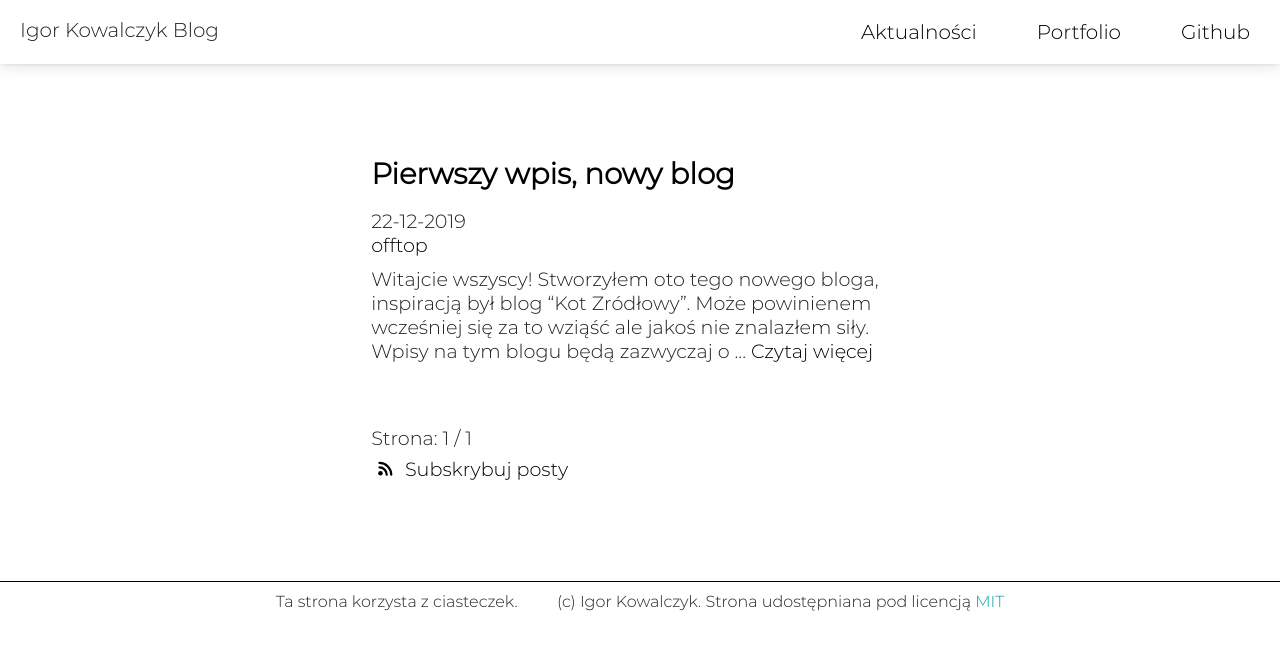
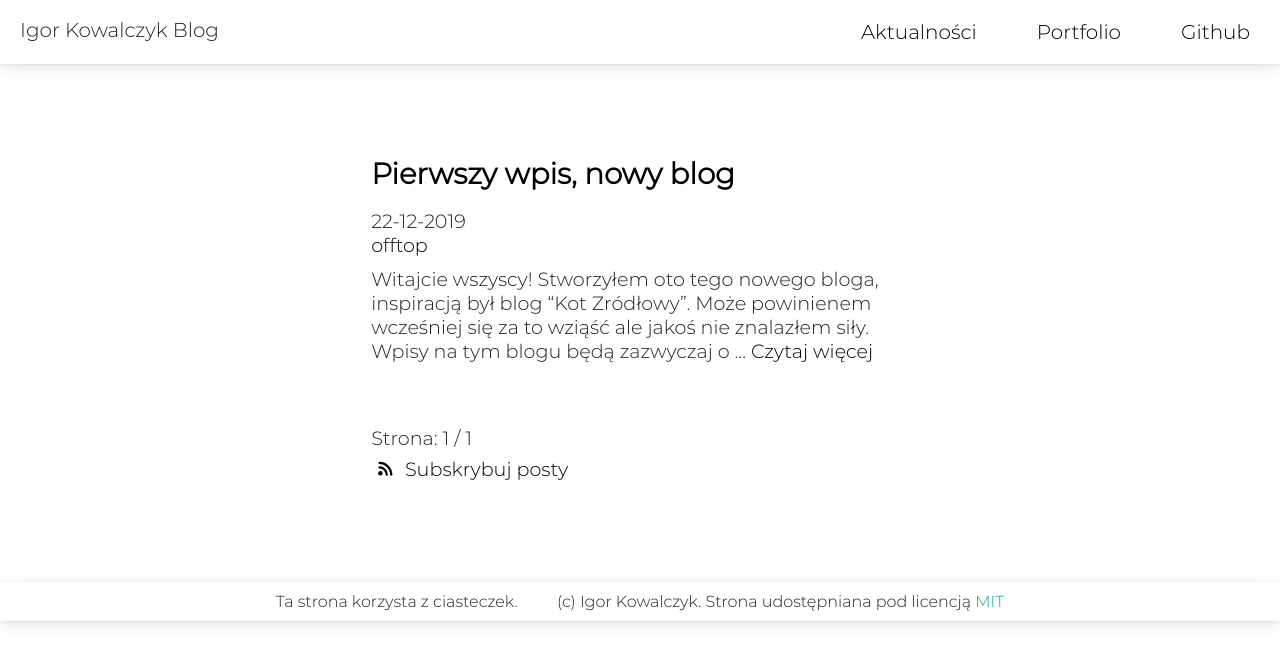
Before and after one commit to IgorKowalczyk/blog, a Jekyll site: the page built from index.html, in a window 1280 px wide. Shown: the top 664 px of the page. Built offline with Jekyll 4.4.1, drawn with Linux system fonts in a browser that asks for light colours; the list of posts is cut into pages by our own code.

Commit message:
Box shadow on footer

```diff
--- a/css/style.css
+++ b/css/style.css
@@ -168,7 +168,7 @@ padding-bottom: 1em;
 }
 
 footer {
-border-top: #000 solid 1px;
+box-shadow: 0 3px 15px 0 rgba(0, 0, 0, 0.1), 0 1px 3px 0 rgba(0, 0, 0, 0.08);
 position: absolute;
 right: 0;
 bottom: 0;
```
